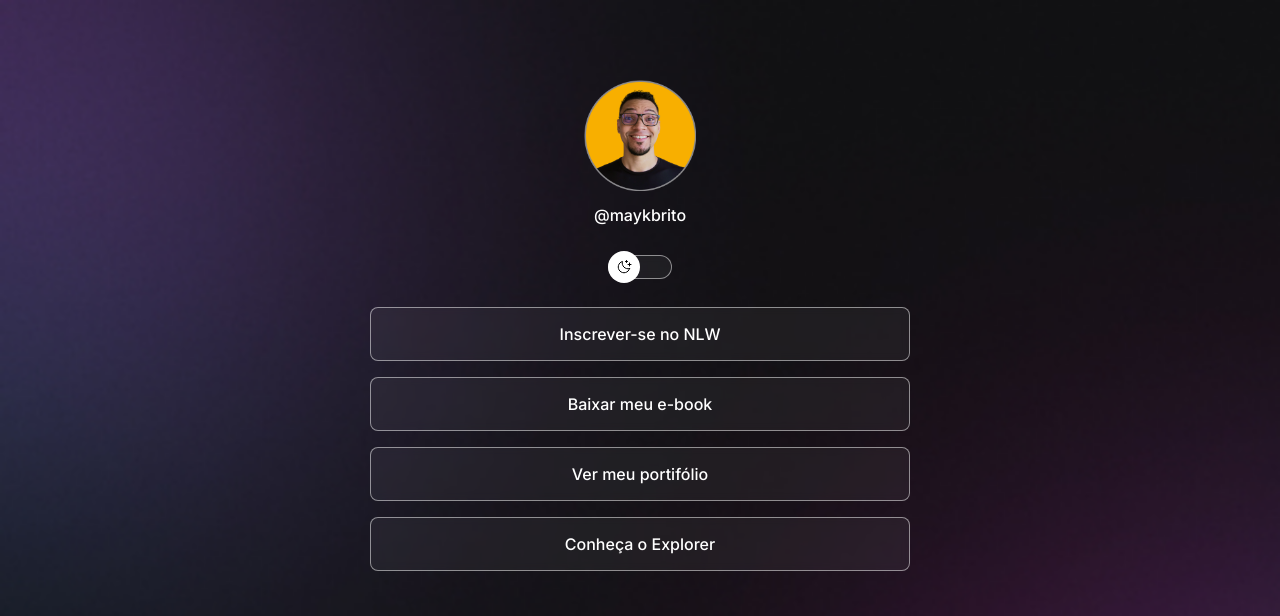
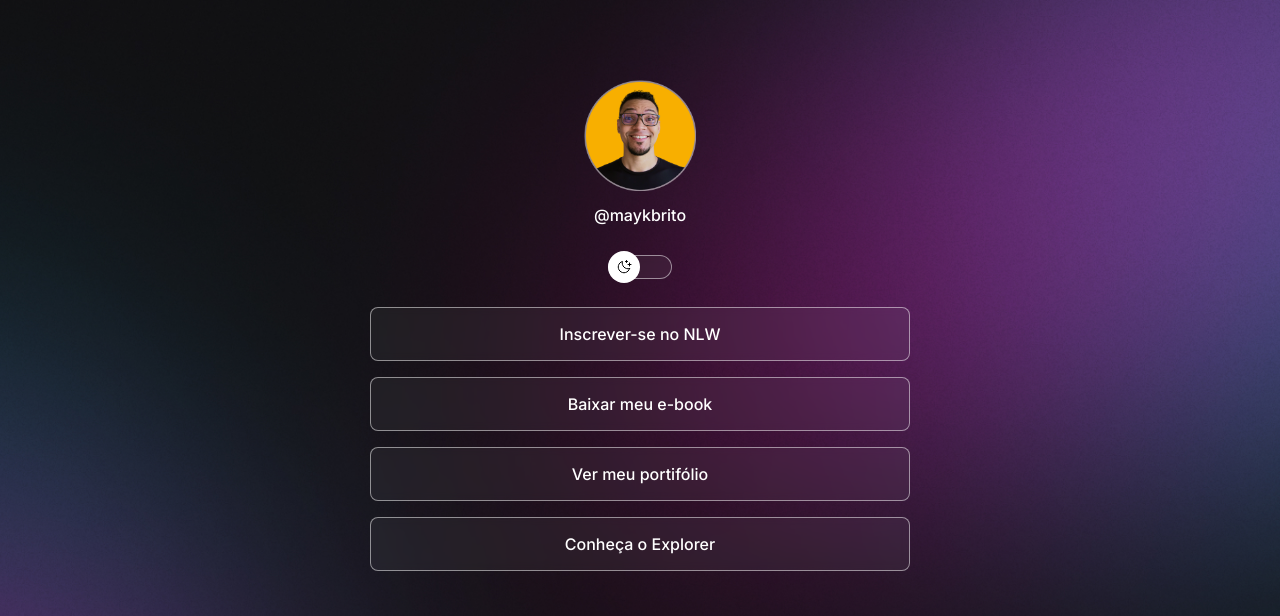
Before and after one commit to jenny-ribeiro/Projeto-Discover, a plain HTML site: page index.html in a window 1280 px wide. Shown: the top 616 px of the page. Drawn offline with nearby package versions, Linux system fonts and the light colour scheme.

Commit message:
change background based on media queries

```diff
--- a/style.css
+++ b/style.css
@@ -25,15 +25,9 @@
  }
 
  body {
-   /*
-  background-image: url(./assets/bg-mobile.jpg);
-  background-repeat: no-repeat;
-  background-position: top center;
-   background-size: cover;
-*/
 
-   /* background: color image repeat position/size */
    background: var(--bg-url) no-repeat top center/cover;
+   height: 100vh;
  }
 
  body * {
@@ -48,7 +42,6 @@
    padding: 0 24px;
  }
 
- /* profile */
  #profile {
    text-align: center;
    padding: 24px;
@@ -64,7 +57,6 @@
    margin-top: 8px;
  }
 
- /* switch */
 
  #switch {
   position: relative;
@@ -104,7 +96,6 @@
   border-radius: 9999px;
  }
 
- /* links */
  ul {
    list-style: none;
 
@@ -135,13 +126,13 @@
    transition: all 0.2s;
  }
 
- /* pseudo-selector */
+
  ul li a:hover {
    background: var(--surface-color-hover);
    border: 1.5px solid var(--text-color);
  }
 
- /* social links */
+
  #social-links {
    display: flex;
    justify-content: center;
@@ -171,3 +162,14 @@
    padding: 24px 0;
    text-align: center;
  }
+
+
+ @media (min-width: 700px) {
+  :root {
+    --bg-url: url(./assets/bg-desktop.jpg);
+  }
+
+  .light {
+    --bg-url: url(./assets/bg-desktop-light.jpg);
+  }
+ }
```
